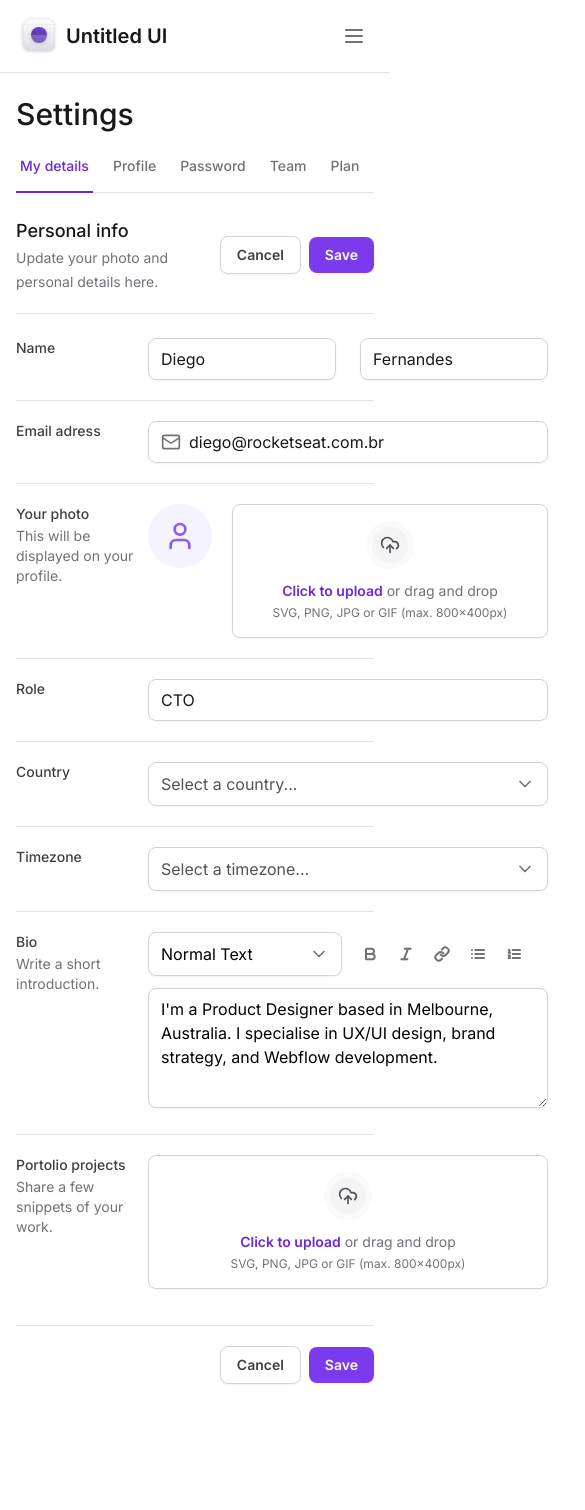
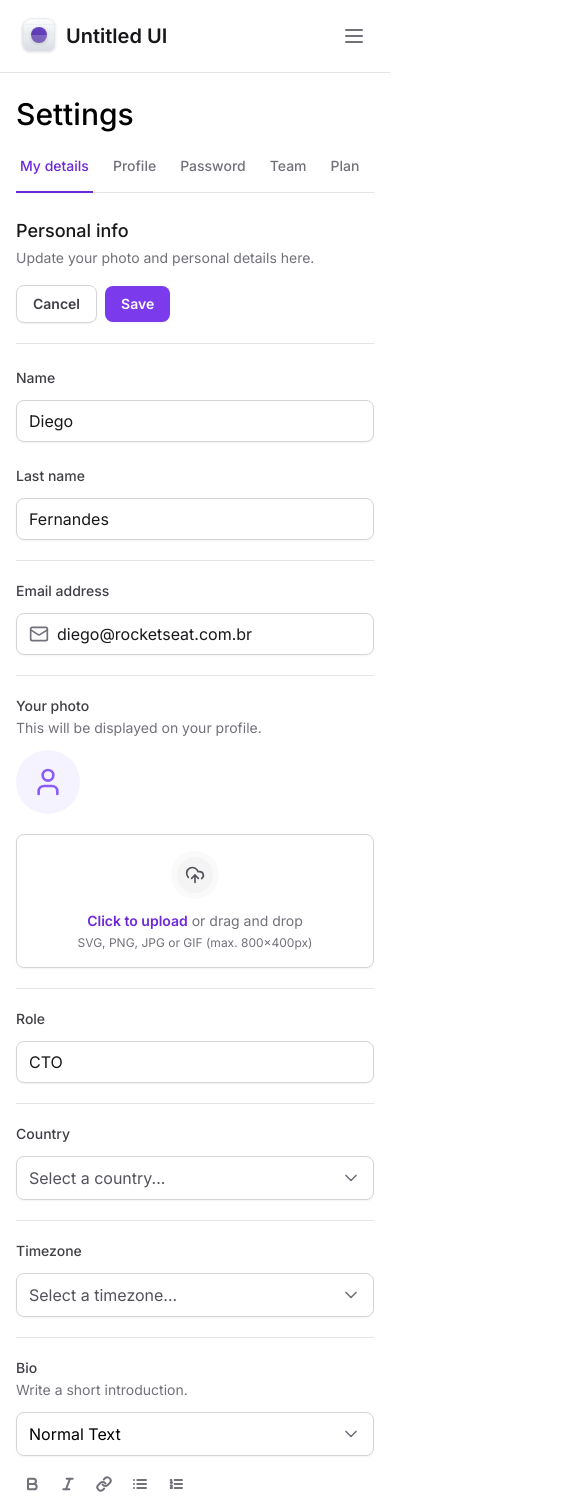
Before and after one commit to MatheusGSantos/Mastering-Tailwind-Rocketseat, a Next.js app: page / in a window 390 px wide. Shown: the top 1510 px of the page, 585 px wide, since content can reach past the window. Before the commit the page ends 1432 px from the top, so only its background shows below. Built offline with nearby package versions, Linux system fonts and the light colour scheme.

Commit message:
chore: Add responsiveness to form

```diff
--- a/app/page.tsx
+++ b/app/page.tsx
@@ -10,18 +10,18 @@
 export default function Home() {
   return (
     <>
-      <h1 className="text-3xl font-medium text-zinc-900">Settings</h1>
-
+      <h1 className="to-zinc-900 text-3xl font-medium">Settings</h1>
       <SettingsTabs />
 
       <div className="mt-6 flex flex-col">
-        <div className="flex items-center justify-between border-b border-zinc-200 pb-5">
+        <div className="flex flex-col justify-between gap-4 border-b border-zinc-200 pb-5 lg:flex-row lg:items-center">
           <div className="space-y-1">
             <h2 className="text-lg font-medium text-zinc-900">Personal info</h2>
             <span className="text-sm text-zinc-500">
               Update your photo and personal details here.
             </span>
           </div>
+
           <div className="flex items-center gap-2">
             <Button variant="outline" type="button">
               Cancel
@@ -31,36 +31,44 @@
             </Button>
           </div>
         </div>
-
         <form
           id="settings"
           className="mt-6 flex w-full flex-col gap-5 divide-y divide-zinc-200"
         >
-          <div className="grid grid-cols-form gap-3">
+          <div className="flex flex-col gap-3 lg:grid lg:grid-cols-form">
             <label
               htmlFor="firstName"
               className="text-sm font-medium text-zinc-700"
             >
               Name
             </label>
-            <div className="grid grid-cols-2 gap-6">
+            <div className="flex flex-col gap-6 lg:grid lg:grid-cols-2">
               <Input.Root>
                 <Input.Control id="firstName" defaultValue="Diego" />
               </Input.Root>
-              <Input.Root>
-                <Input.Control defaultValue="Fernandes" />
-              </Input.Root>
+
+              <div className="flex flex-col gap-3 lg:block">
+                <label
+                  htmlFor="lastName"
+                  className="text-sm font-medium text-zinc-700 lg:sr-only"
+                >
+                  Last name
+                </label>
+
+                <Input.Root>
+                  <Input.Control id="lastName" defaultValue="Fernandes" />
+                </Input.Root>
+              </div>
             </div>
           </div>
 
-          <div className="grid grid-cols-form gap-3 pt-5">
+          <div className="flex flex-col gap-3 pt-5 lg:grid lg:grid-cols-form">
             <label
               htmlFor="email"
               className="text-sm font-medium text-zinc-700"
             >
-              Email adress
+              Email address
             </label>
-
             <Input.Root>
               <Input.Prefix>
                 <Mail className="h-5 w-5 text-zinc-500" />
@@ -73,7 +81,7 @@
             </Input.Root>
           </div>
 
-          <div className="grid grid-cols-form gap-3 pt-5">
+          <div className="flex flex-col gap-3 pt-5 lg:grid lg:grid-cols-form">
             <label
               htmlFor="photo"
               className="text-sm font-medium text-zinc-700"
@@ -83,25 +91,23 @@
                 This will be displayed on your profile.
               </span>
             </label>
-
-            <FileInput.Root className="flex items-start gap-5">
+            <FileInput.Root className="flex flex-col gap-5 lg:flex-row lg:items-start">
               <FileInput.ImagePreview />
               <FileInput.Trigger />
               <FileInput.Control />
             </FileInput.Root>
           </div>
 
-          <div className="grid grid-cols-form gap-3 pt-5">
+          <div className="flex flex-col gap-3 pt-5 lg:grid lg:grid-cols-form">
             <label htmlFor="role" className="text-sm font-medium text-zinc-700">
               Role
             </label>
-
             <Input.Root>
               <Input.Control id="role" defaultValue="CTO" />
             </Input.Root>
           </div>
 
-          <div className="grid grid-cols-form gap-3 pt-5">
+          <div className="flex flex-col gap-3 pt-5 lg:grid lg:grid-cols-form">
             <label
               htmlFor="country"
               className="text-sm font-medium text-zinc-700"
@@ -114,7 +120,7 @@
             </Select>
           </div>
 
-          <div className="grid grid-cols-form gap-3 pt-5">
+          <div className="flex flex-col gap-3 pt-5 lg:grid lg:grid-cols-form">
             <label
               htmlFor="timezone"
               className="text-sm font-medium text-zinc-700"
@@ -130,7 +136,7 @@
             </Select>
           </div>
 
-          <div className="grid grid-cols-form gap-3 pt-5">
+          <div className="flex flex-col gap-3 pt-5 lg:grid lg:grid-cols-form">
             <label htmlFor="bio" className="text-sm font-medium text-zinc-700">
               Bio
               <span className="mt-0.5 block text-sm font-normal text-zinc-500">
@@ -138,7 +144,7 @@
               </span>
             </label>
             <div className="space-y-3">
-              <div className="grid grid-cols-2 gap-3">
+              <div className="flex flex-col gap-3 lg:grid lg:grid-cols-2">
                 <Select placeholder="" defaultValue="normal">
                   <SelectItem
                     value="normal"
@@ -147,7 +153,6 @@
                   />
                   <SelectItem value="md" text="Markdown" />
                 </Select>
-
                 <div className="flex items-center gap-1">
                   <Button type="button" variant="ghost">
                     <Bold className="h-4 w-4 text-zinc-500" strokeWidth={3} />
@@ -169,7 +174,6 @@
                   </Button>
                 </div>
               </div>
-
               <Textarea
                 id="bio"
                 defaultValue="I'm a Product Designer based in Melbourne, Australia. I specialise in UX/UI design, brand strategy, and Webflow development."
@@ -177,12 +181,12 @@
             </div>
           </div>
 
-          <div className="grid grid-cols-form gap-3 pt-5">
+          <div className="flex flex-col gap-3 pt-5 lg:grid lg:grid-cols-form">
             <label
               htmlFor="projects"
               className="text-sm font-medium text-zinc-700"
             >
-              Portolio projects
+              Portfolio projects
               <span className="mt-0.5 block text-sm font-normal text-zinc-500">
                 Share a few snippets of your work.
               </span>
@@ -193,7 +197,6 @@
               <FileInput.Control multiple />
             </FileInput.Root>
           </div>
-
           <div className="flex items-center justify-end gap-2 pt-5">
             <Button variant="outline" type="button">
               Cancel
```
